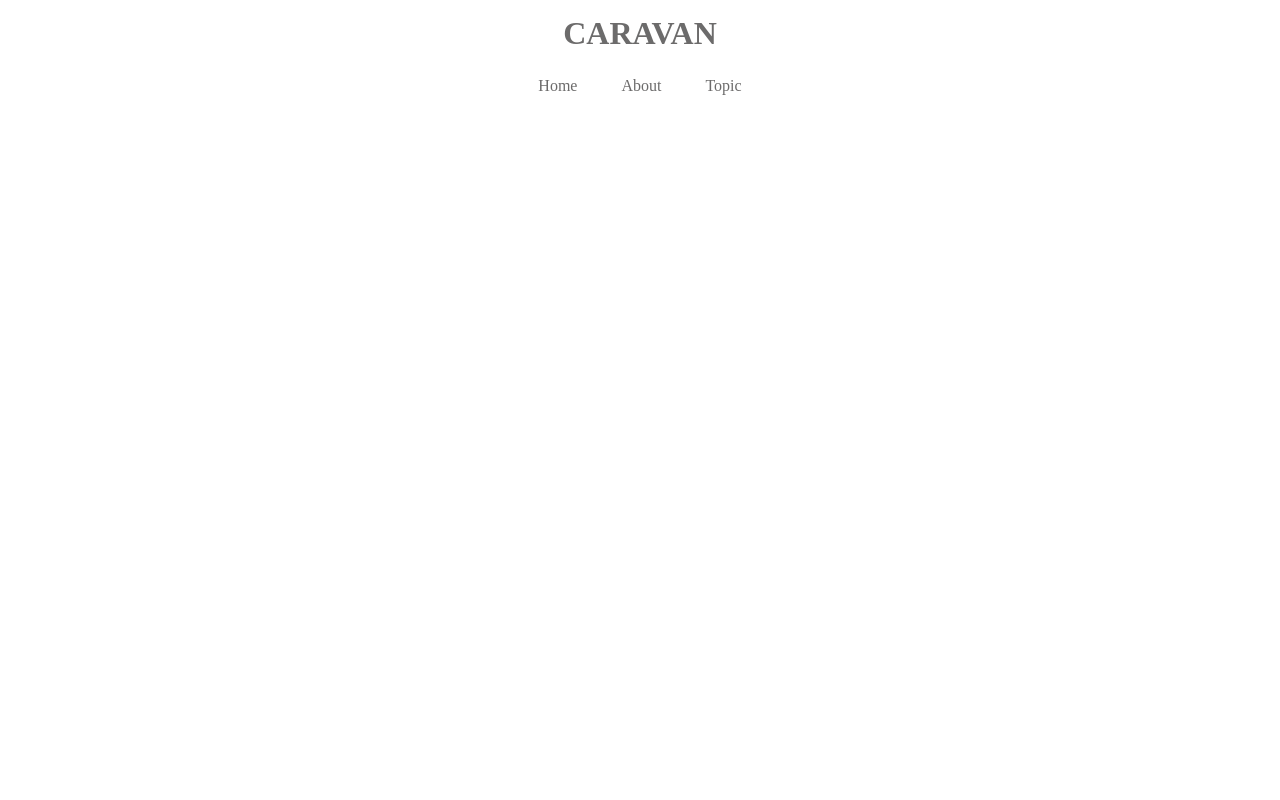
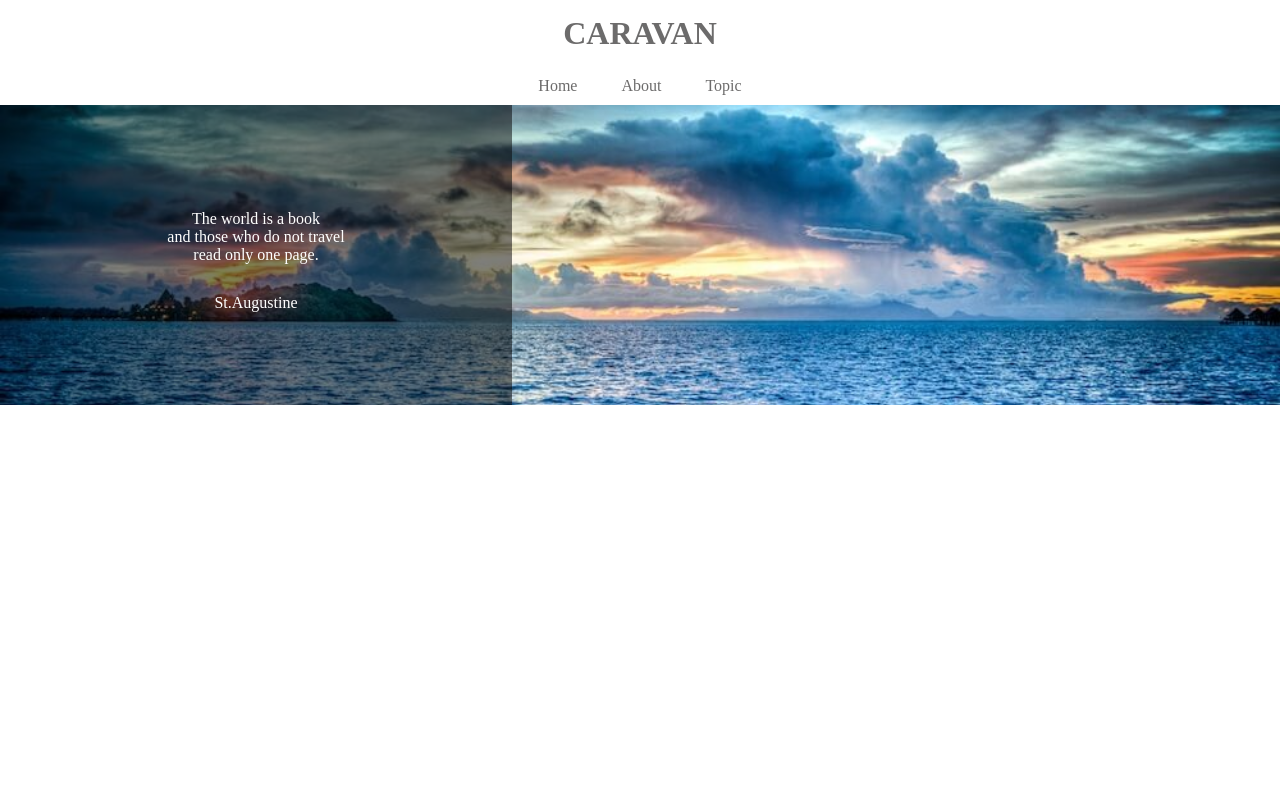
Before and after one commit to gitusernamesato/caravan, a plain HTML site: page index.html in a window 1280 px wide. Shown: the top 800 px of the page. Drawn offline with Linux system fonts and the light colour scheme.

Commit message:
[finish]1-6

```diff
--- a/index.html
+++ b/index.html
@@ -12,7 +12,6 @@
         <a href="index.html">
           CARAVAN
         </a>
-
       </h1>
     </header>
 
@@ -23,12 +22,20 @@
         </li>
         <li class="nav-list-item">About</li>
         <li class="nav-list-item">Topic</li>
-
       </ul>
     </nav>
 
     <div class="main-visual">
-      <div class="main-visual-content"></div>
+      <div class="main-visual-content">
+        <p class="main-visual-text">
+          The world is a book<br>
+          and those who do not travel<br>
+          read only one page.
+        </p>
+        <p class="main-visual-name">
+          St.Augustine
+        </p>
+      </div>
 
     </div>
 
--- a/style.css
+++ b/style.css
@@ -35,12 +35,31 @@
 .main-visual {
   width: 100%;
   height: 300px;
-  }
+  background-image: url(img/mv.jpg);
+  background-size: cover;
+  background-position: center;
+    }
 
   .main-visual-content {
-  width: 350px;
+  width: 40%;
   height: 300px;
+  background-color: rgba(0,0,0,0.5);
+  text-align: center;
+  padding-top: 105px;
 }
+
+.main-visual-text {
+  color: #fff;
+}
+
+.main-visual-name {
+  margin-top: 30px;
+  color: #fff;
+}
+
+}
+
+
 
 .main {
   width: 840px;
```
Also changed, not shown: img/airport.jpg (added), img/asia.jpg (added), img/desert.jpg (added), img/forest.jpg (added), img/italy.jpg (added), img/japan.jpg (added), img/japan2.jpg (added), img/lake.jpg (added), img/mv.jpg (added), img/person.jpg (added), img/road.jpg (added), img/snow.jpg (added), 1 other file.
